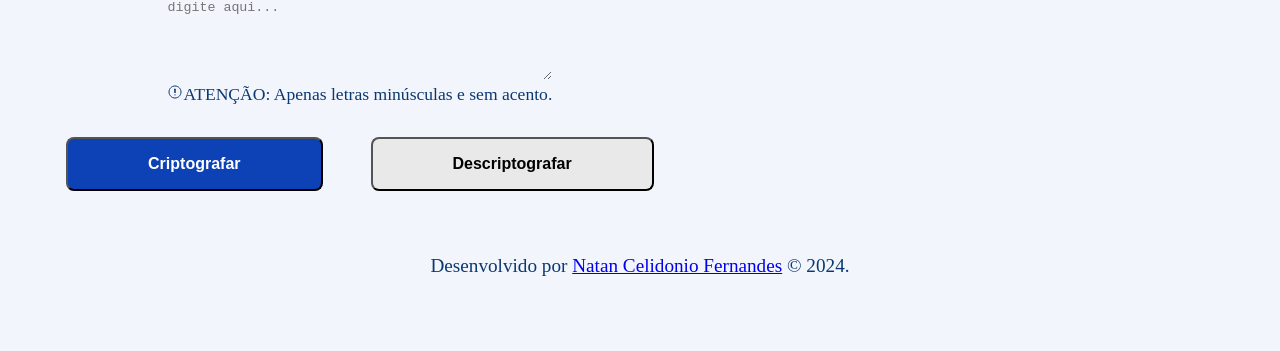
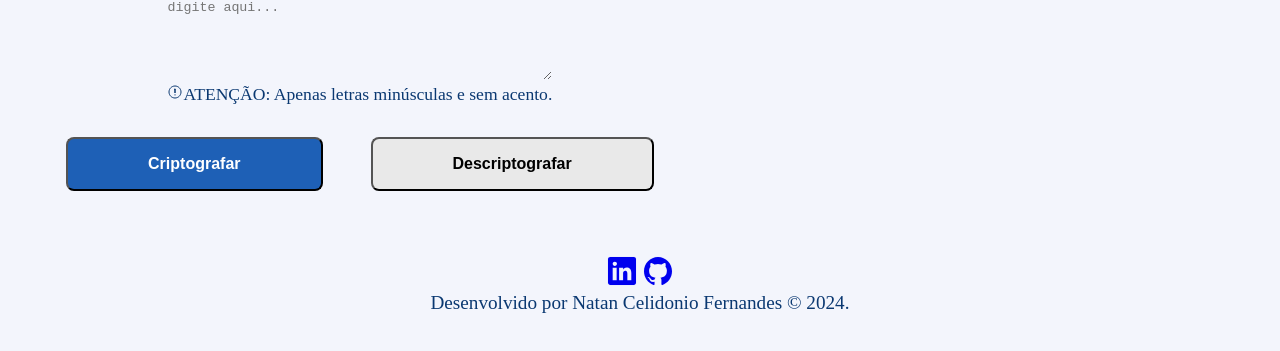
Before and after one commit to natancelidonio/one-t7-alura-challenge-1, a plain HTML site: page index.html in a window 1280 px wide. In both pictures the pointer is over the button "Criptografar". Shown: the part 141-492 px from the top of the page. Drawn offline with nearby package versions, Linux system fonts and the light colour scheme.

Commit message:
Update logos LinkedIn e GitHub e cores de hover

```diff
--- a/index.html
+++ b/index.html
@@ -30,7 +30,11 @@
         </div>
     </main>
     <footer class="rodape">
-        <p>Desenvolvido por <a class="rodape__linkedin-natan" href="https://www.linkedin.com/in/natan-celidonio-fernandes/">Natan Celidonio Fernandes</a> &copy; 2024.</p>
+        <div class="rodape__div">
+            <a href="https://www.linkedin.com/in/natan-celidonio-fernandes/"><ion-icon name="logo-linkedin"></ion-icon></a>
+            <a href="https://github.com/natancelidonio"><ion-icon name="logo-github"></ion-icon></a>
+        </div>
+        <p>Desenvolvido por Natan Celidonio Fernandes</a> &copy; 2024.</p>
     </footer>
     <script src="app.js"></script>
     <script type="module" src="https://unpkg.com/ionicons@7.1.0/dist/ionicons/ionicons.esm.js"></script>
--- a/styles/styles.css
+++ b/styles/styles.css
@@ -79,7 +79,7 @@ label {
 }
 
 .main__entrada-dados__botoes__criptografar:hover {
-    background-color: #0c42b6;
+    background-color: #1e60b6;
     transition: 0.3s;
     cursor: pointer;
 }
@@ -131,7 +131,7 @@ label {
 }
 
 .main__resultado__botao-copiar:hover {
-    background-color: #0c42b6;
+    background-color: #1e60b6;
     transition: 0.3s;
     cursor: pointer;
 }
@@ -143,6 +143,13 @@ label {
     font-weight: 400;
 }
 
-.rodape__linkedin-natan:hover, .rodape__linkedin-natan:focus {
-    color: #757FB2;
+.rodape__div ion-icon {
+    width: 2rem;
+    height: 2rem;
 }
+
+.rodape__div ion-icon:hover {
+    color: #1e60b6;
+    transition: 0.5s;
+    cursor: pointer;
+}
```
